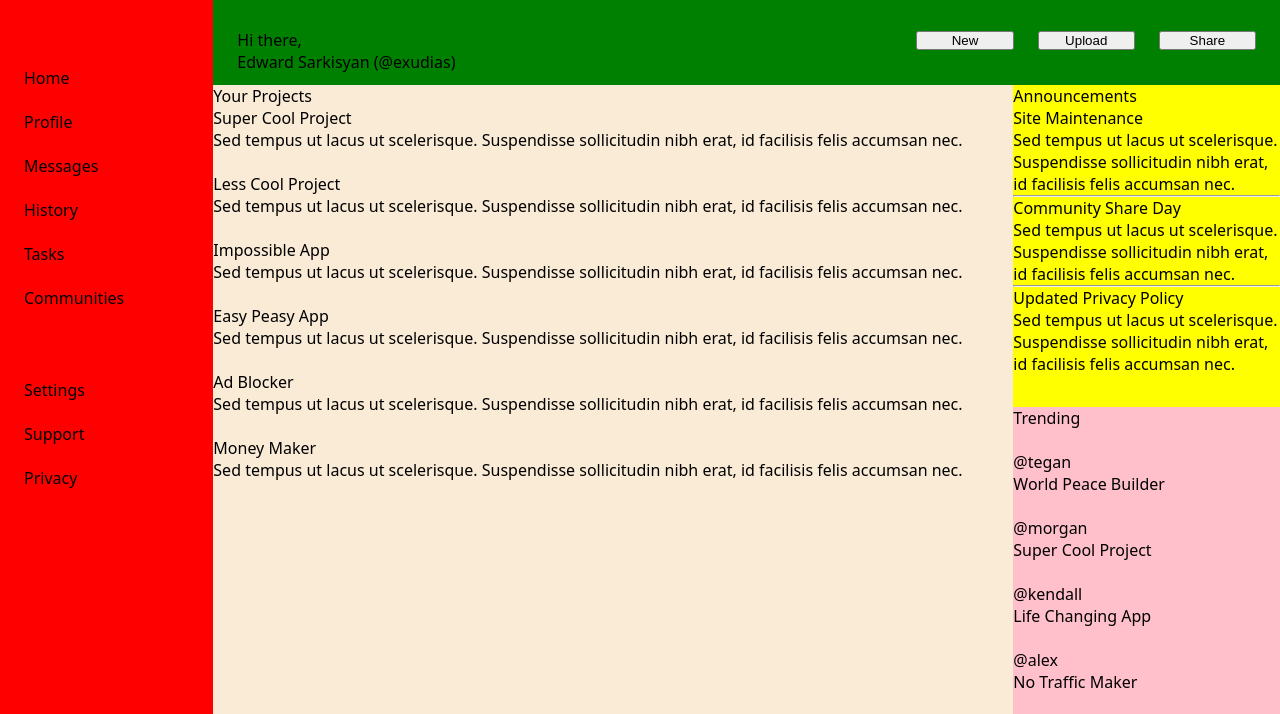
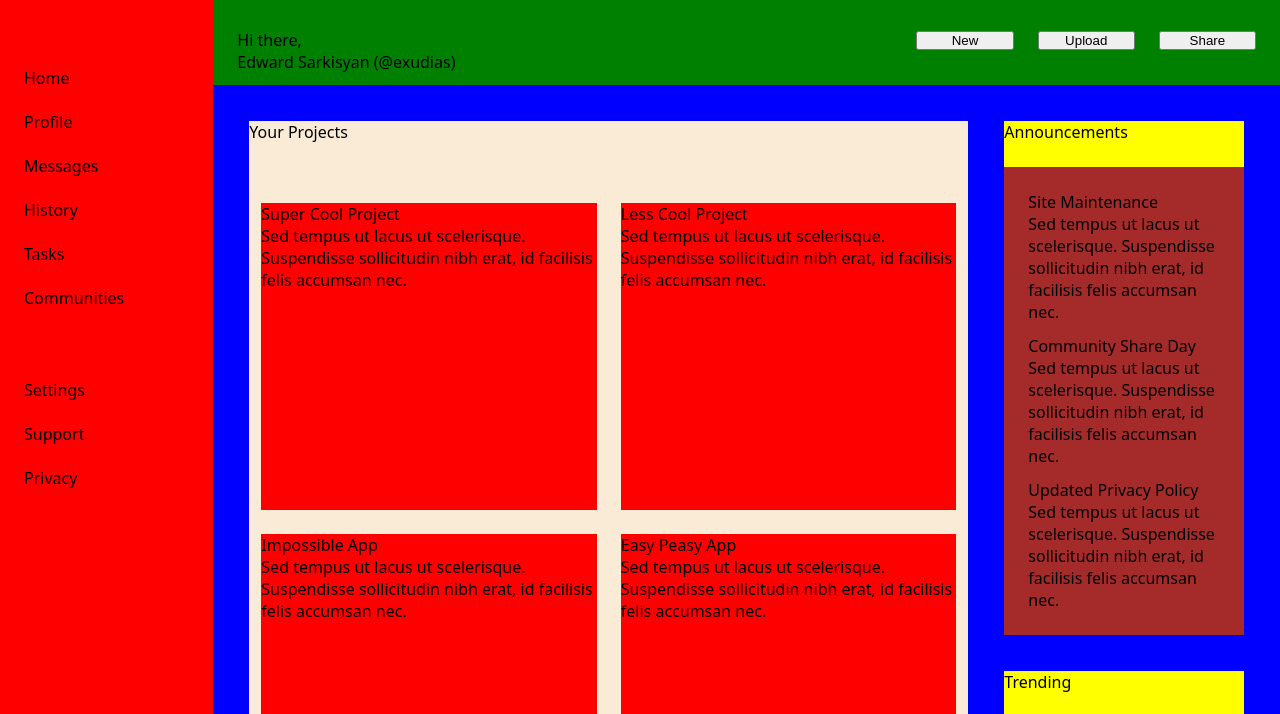
Before and after one commit to Exudias/odin-admin-dashboard, a plain HTML site: page index.html in a window 1280 px wide. Shown: the part 71-785 px from the top of the page. Drawn offline with Linux system fonts and the light colour scheme.

Commit message:
Create all layouts

```diff
--- a/index.html
+++ b/index.html
@@ -153,7 +153,6 @@
                             Sed tempus ut lacus ut scelerisque. Suspendisse sollicitudin nibh erat, id facilisis felis accumsan nec.
                         </div>
                     </div>
-                    <hr>
                     <div class="announcement-card">
                         <div class="announcement-card-header">
                             Community Share Day
@@ -162,7 +161,6 @@
                             Sed tempus ut lacus ut scelerisque. Suspendisse sollicitudin nibh erat, id facilisis felis accumsan nec.
                         </div>
                     </div>
-                    <hr>
                     <div class="announcement-card">
                         <div class="announcement-card-header">
                             Updated Privacy Policy
--- a/styles.css
+++ b/styles.css
@@ -75,6 +75,9 @@ ul {
     grid-area: 2 / 2 / -1 / -1;
     background-color: blue;
 
+    padding: 36px;
+    gap: 36px;
+
     display: grid;
     grid-template: 1fr 1fr / 3fr 1fr;
 }
@@ -86,16 +89,61 @@ ul {
 
     display: flex;
     flex-direction: column;
+    gap: 48px;
+}
+
+.projects-list {
+    display: grid;
+    height: 100%;
+    grid-template: repeat(3, 1fr) / repeat(2, 1fr);
+    gap: 24px;
+
+    padding: 12px;
+}
+
+.project-card {
+    background-color: red;
+    height: 100%;
 }
 
 .announcements-container {
     background-color: yellow;
 
     grid-area: 1 / 2 / span 1 / span 1;
+
+    display: flex;
+    flex-direction: column;
+    gap: 24px;
+}
+
+.announcements-list {
+    background-color: brown;
+    display: grid;
+    height: 100%;
+    grid-template-rows: repeat(3, 1fr);
+    gap: 12px;
+    padding: 24px;
+}
+
+.announcements-card {
+    height: 100%;
 }
 
 .trending-container {
-    background-color: pink;
+    background-color: yellow;
 
     grid-area: 2 / 2 / span 1 / span 1;
+
+    display: flex;
+    flex-direction: column;
+    gap: 24px;
 }
+
+.trending-list {
+    background-color: brown;
+    display: grid;
+    height: 100%;
+    grid-template-rows: repeat(4, 1fr);
+    gap: 12px;
+    padding: 24px;
+}
```
